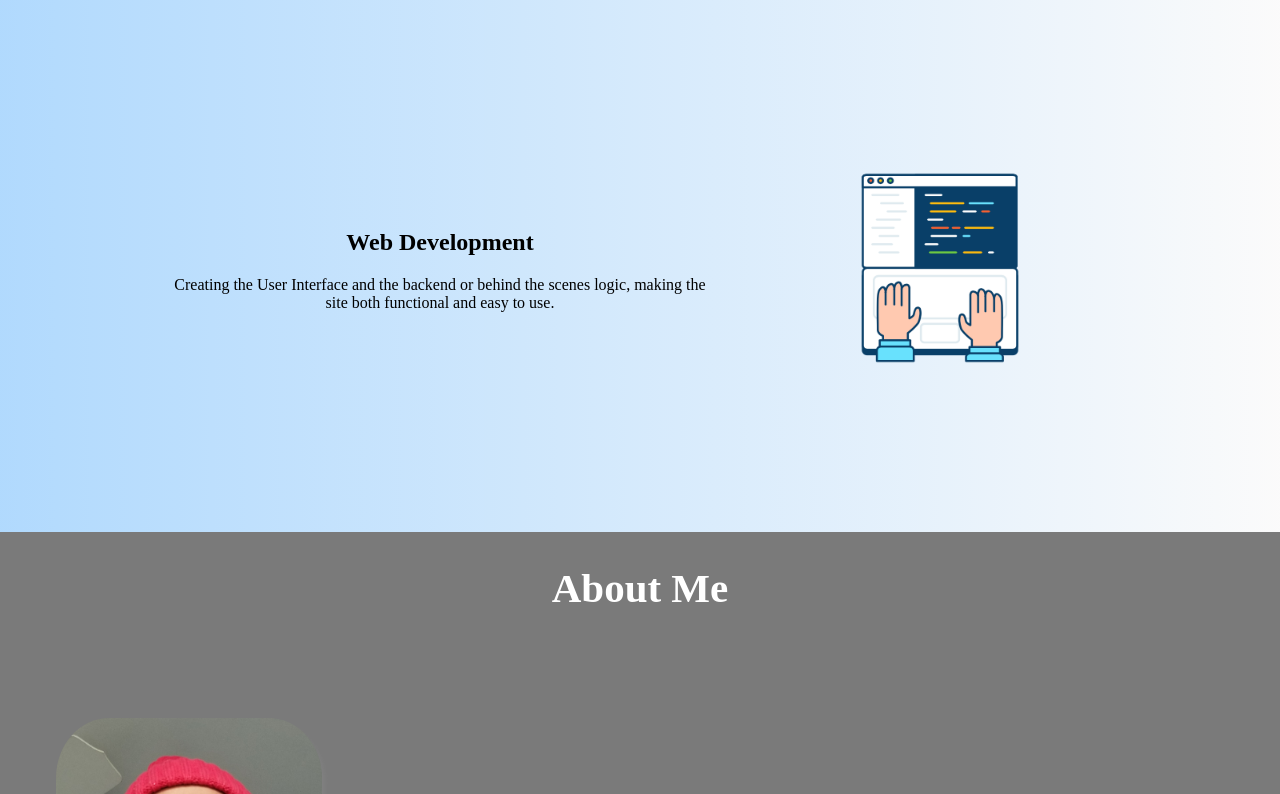
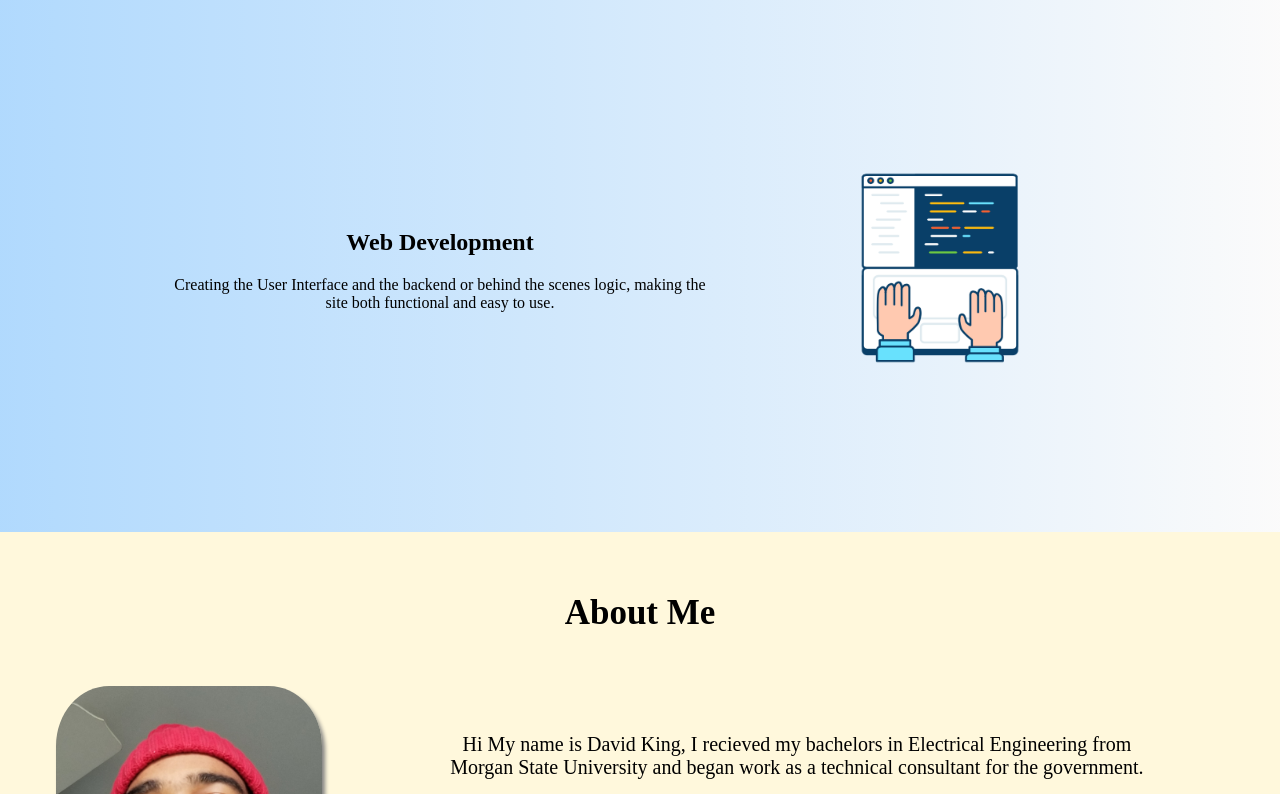
Before and after one commit to davekng0001/davekng0001.github.io, an Angular app: page / in a window 1280 px wide. Shown: the part 2006-2800 px from the top of the page. Built offline with nearby package versions, Linux system fonts and the light colour scheme.

Commit message:
update about me

```diff
--- a/src/app/home/home.component.css
+++ b/src/app/home/home.component.css
@@ -13,9 +13,12 @@ h1{
     /* background-repeat: no-repeat; */
 
 }
-.about-hero{
 
+
+.about-section{
+    background: cornsilk;
 }
+
 .services{
     background: linear-gradient(90deg, rgba(155, 208, 255, 0.769), rgba(255,255,255,.28)) ;
 
@@ -24,7 +27,7 @@ h1{
 
 }
 section{
-
+   font-family: 'Times New Roman', Times, serif;
     /* background: linear-gradient(90deg, rgba(210,229,246, .28), rgba(255,255,255,.28)) ; */
   background-color: rgba(0, 0, 0, 0.509);
   /* padding-bottom: 2em; */
@@ -192,6 +195,11 @@ ul{
 .generate-ben{
     margin-top: -1.5em;
 }
+
+.about{
+    color: black;
+
+}
 @media only screen and (min-width:800px) {
 
     .wrapper-ben{
--- a/src/app/home/home.component.html
+++ b/src/app/home/home.component.html
@@ -96,6 +96,7 @@
         <div class="service-item">
             <div class="serv-text">
                 <h2>Strategic Web Design</h2>
+                <div> </div>
                 <p class="serv-p">Designing Beautiful sites that are catered to your
                     buisness needs and are engaging for your customer!</p>
             </div>
@@ -129,9 +130,9 @@
 
     </div>
 </section>
-<section>
-<div class="title">
-        <h1 class="titleh1">About Me</h1>
+<section class="about-section">
+<div >
+        <h1 class="title">About Me</h1>
     </div>
 <div class="hero-container about-hero">
 
@@ -152,23 +153,23 @@
             <br>
             <br>
        </div>
-       <div class="aboutwrap">
+       <div class="about-wrap">
            <div class="about-overview-container">
-               <p class="welcome-msg-1">
-                   Let's Create Your Dream Site
-               </p>
-               <p class="welcome-msg-2">I am a webdeveloper with a background in electrical engineering and government consulting. I enjoy creating webpages for others so I've decided to
-                   start sharing this service with the public! Me and my team work with you to determine your buisness needs and your branding. With that knowledge we
-                   build the beautiful website you want with the functionality you need. Having a webpage is a must
-                   have for any buisness, so lets create something together.
+
+               <p class="welcome-msg-2 about">Hi My name is David King, I recieved my bachelors in Electrical Engineering from Morgan State University and began work as
+                   a technical consultant for the government.
 
                </p>
 
-<!--
-            <p class="about-text">
+               <p class="welcome-msg-2 about">I've supported the governent for a few years but now I want to support you, and provide a great service that will help your buisness grow</p>
 
-                Feel free to reach out if you are interested working together.
-            </p> -->
+
+                   <p class="welcome-msg-2 about">Me and my team will talk through your buisness needs and what you are looking to gain from your website.
+                    With that knowledge we will strategically design and carefully build your new site to wow your customers and cater to their needs .</p>
+            <p class="about welcome-msg-2 about">
+
+                Feel free to reach out and get started on building your website
+            </p>
 
            </div>
        </div>
```
Also changed, not shown: 4 other files (tests, documents, lock files or other folders).
